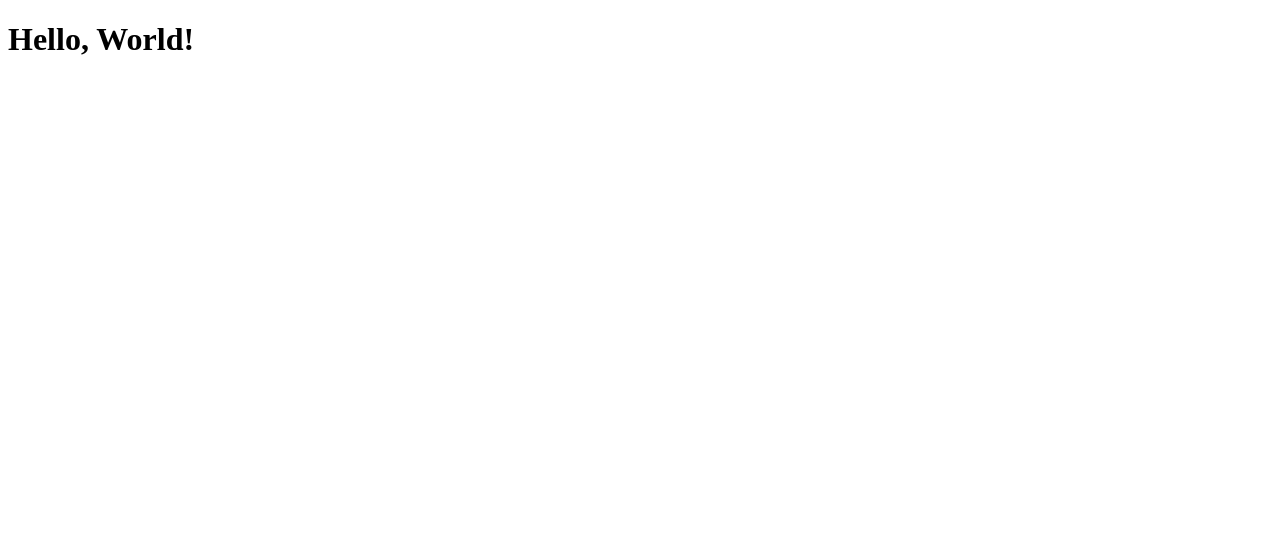
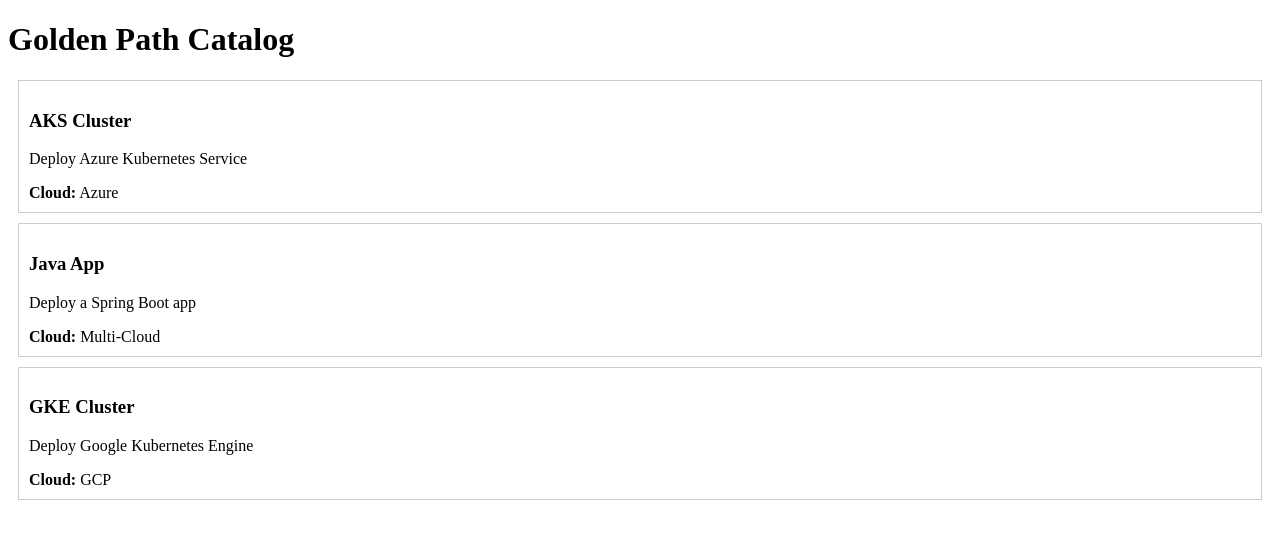
Before and after one commit to yshuuReddy/Golden-path, a plain HTML site: page index.html in a window 1280 px wide. Drawn offline with Linux system fonts and the light colour scheme.

Commit message:
Update index.html

```diff
--- a/index.html
+++ b/index.html
@@ -1,9 +1,30 @@
 <!DOCTYPE html>
 <html>
-  <head>
-    <title>Hello</title>
-  </head>
-  <body>
-    <h1>Hello, World!</h1>
-  </body>
+<head>
+  <title>Golden Path Catalog</title>
+</head>
+<body>
+  <h1>Golden Path Catalog</h1>
+  <div id="catalog"></div>
+
+  <script>
+    fetch('catalog.json')
+      .then(response => response.json())
+      .then(data => {
+        const container = document.getElementById('catalog');
+        data.forEach(item => {
+          const card = document.createElement('div');
+          card.style.border = '1px solid #ccc';
+          card.style.margin = '10px';
+          card.style.padding = '10px';
+          card.innerHTML = `
+            <h3>${item.name}</h3>
+            <p>${item.description}</p>
+            <strong>Cloud:</strong> ${item.cloud}
+          `;
+          container.appendChild(card);
+        });
+      });
+  </script>
+</body>
 </html>
```
